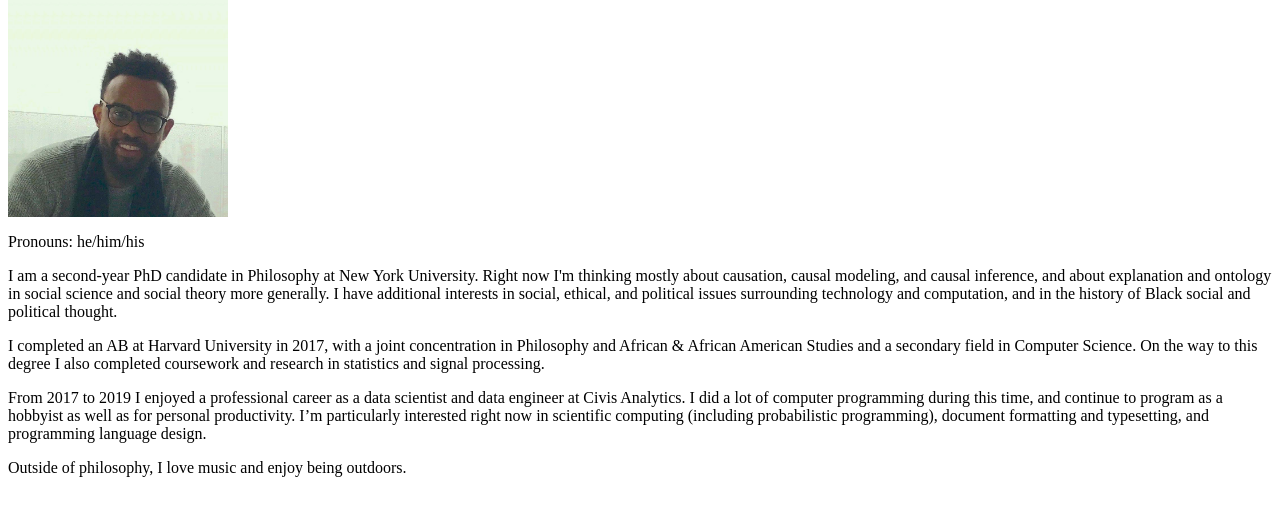
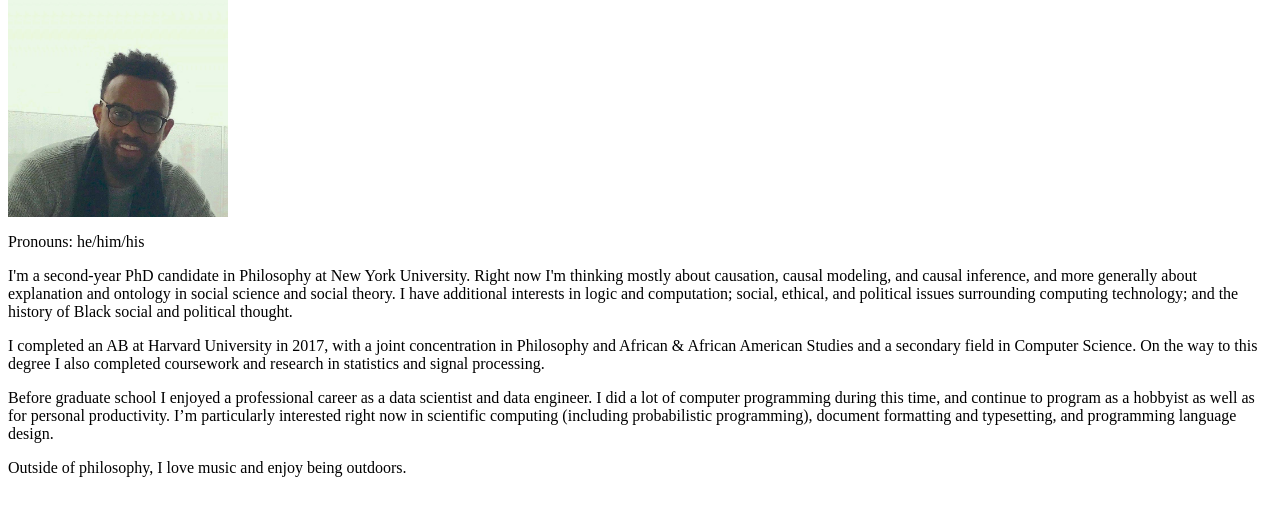
Before and after one commit to cclarke/cclarke.github.io, a plain HTML site: page index.html in a window 1280 px wide. Shown: the part 105-620 px from the top of the page. Drawn offline with Linux system fonts and the light colour scheme.

Commit message:
add stuff

```diff
--- a/index.html
+++ b/index.html
@@ -25,12 +25,11 @@
     <p>Pronouns: he/him/his</p>
 
     <p>
-      I am a second-year PhD candidate in Philosophy at New York University.
+      I'm a second-year PhD candidate in Philosophy at New York University.
       Right now I'm thinking mostly about causation,
-      causal modeling, and causal inference, and about explanation and ontology in
-      social science and social theory more generally. I have additional interests in social,
-      ethical, and political issues surrounding technology and computation, and
-      in the history of Black social and political thought.
+      causal modeling, and causal inference, and more generally about explanation and ontology in
+      social science and social theory. I have additional interests in logic and computation; social,
+      ethical, and political issues surrounding computing technology; and the history of Black social and political thought.
     </p>
 
     <p>
@@ -41,8 +40,8 @@
     </p>
 
     <p>
-      From 2017 to 2019 I enjoyed a professional career as a data scientist
-      and data engineer at Civis Analytics. I did a lot of computer
+      Before graduate school I enjoyed a professional career as a data scientist
+      and data engineer. I did a lot of computer
       programming during this time, and continue to program as a hobbyist as
       well as for personal productivity. I’m particularly interested right
       now in scientific computing (including probabilistic programming),
```
